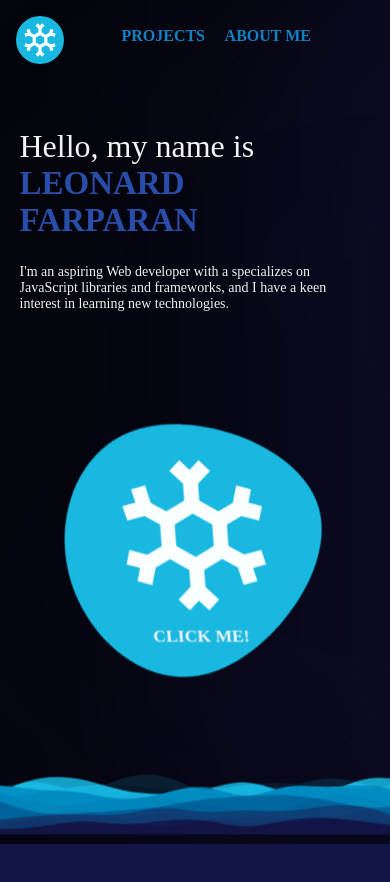
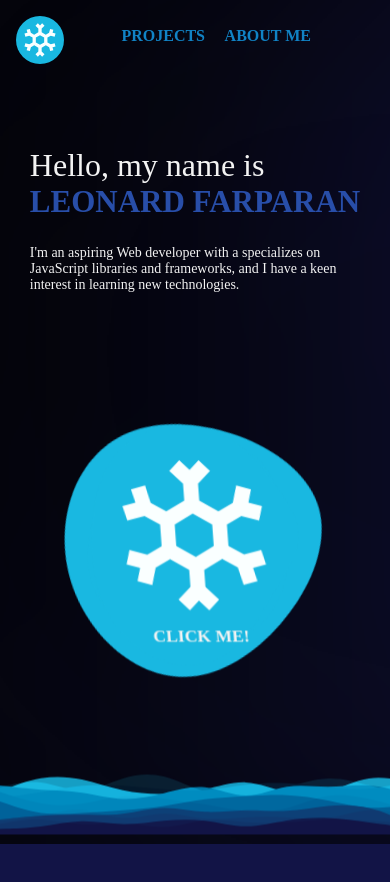
Before and after one commit to LFarparan/react-portfolio, a React (Vite) app: page / in a window 390 px wide. Shown: the top 882 px of the page. Built offline with nearby package versions, Linux system fonts and the light colour scheme; a web font is replaced by a local one.

Commit message:
Checking mobile responsiveness

```diff
--- a/src/Homepage/style/homepage.css
+++ b/src/Homepage/style/homepage.css
@@ -72,7 +72,7 @@ h1.hello{
 
 h1.name{
     font-weight: 800;
-    font-size: max(33px, 2.5vw);
+    font-size: max(31px, 2.5vw);
     user-select: none;
     animation: colorchange 10s linear infinite;
 }
```
